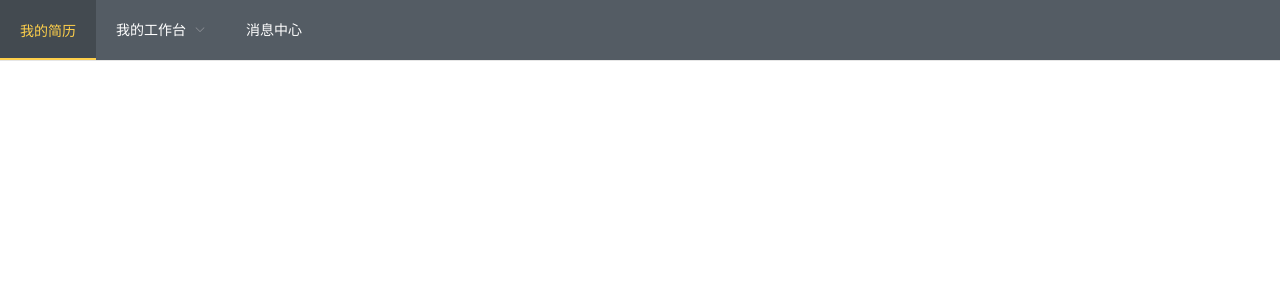
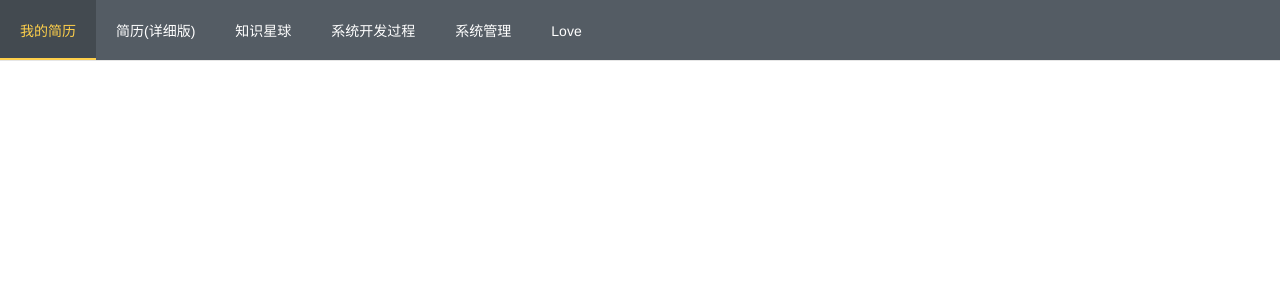
Before and after one commit to zihochay/project, a Vue app in the folder view/: page /index in a window 1280 px wide. Shown: the top 300 px of the page. Built offline with nearby package versions, Linux system fonts and the light colour scheme.

Commit message:
完善菜单

```diff
--- a/view/src/views/layout/components/menu.vue
+++ b/view/src/views/layout/components/menu.vue
@@ -10,13 +10,21 @@
       <el-menu-item index="1">
         <router-link to="/index">我的简历</router-link>
       </el-menu-item>
-      <el-submenu index="2">
-        <template slot="title">我的工作台</template>
-        <el-menu-item index="2-1">选项1</el-menu-item>
-        <el-menu-item index="2-2">选项2</el-menu-item>
-        <el-menu-item index="2-3">选项3</el-menu-item>
-      </el-submenu>
-      <el-menu-item index="3">消息中心</el-menu-item>
+      <el-menu-item index="2">
+        <router-link to="/index">简历(详细版)</router-link>
+      </el-menu-item>
+      <el-menu-item index="3">
+        <router-link to="/index">知识星球</router-link>
+      </el-menu-item>
+      <el-menu-item index="4">
+        <router-link to="/index">系统开发过程</router-link>
+      </el-menu-item>
+      <el-menu-item index="5">
+        <router-link to="/index">系统管理</router-link>
+      </el-menu-item>
+      <el-menu-item index="6">
+        <router-link to="/index">Love</router-link>
+      </el-menu-item>
     </el-menu>
   </div>
 </template>
@@ -45,6 +53,7 @@ export default {
 </script>
 
 <style lang="less" scoped>
+// 去掉router下划线
 a{
   text-decoration: none;
 }
```
